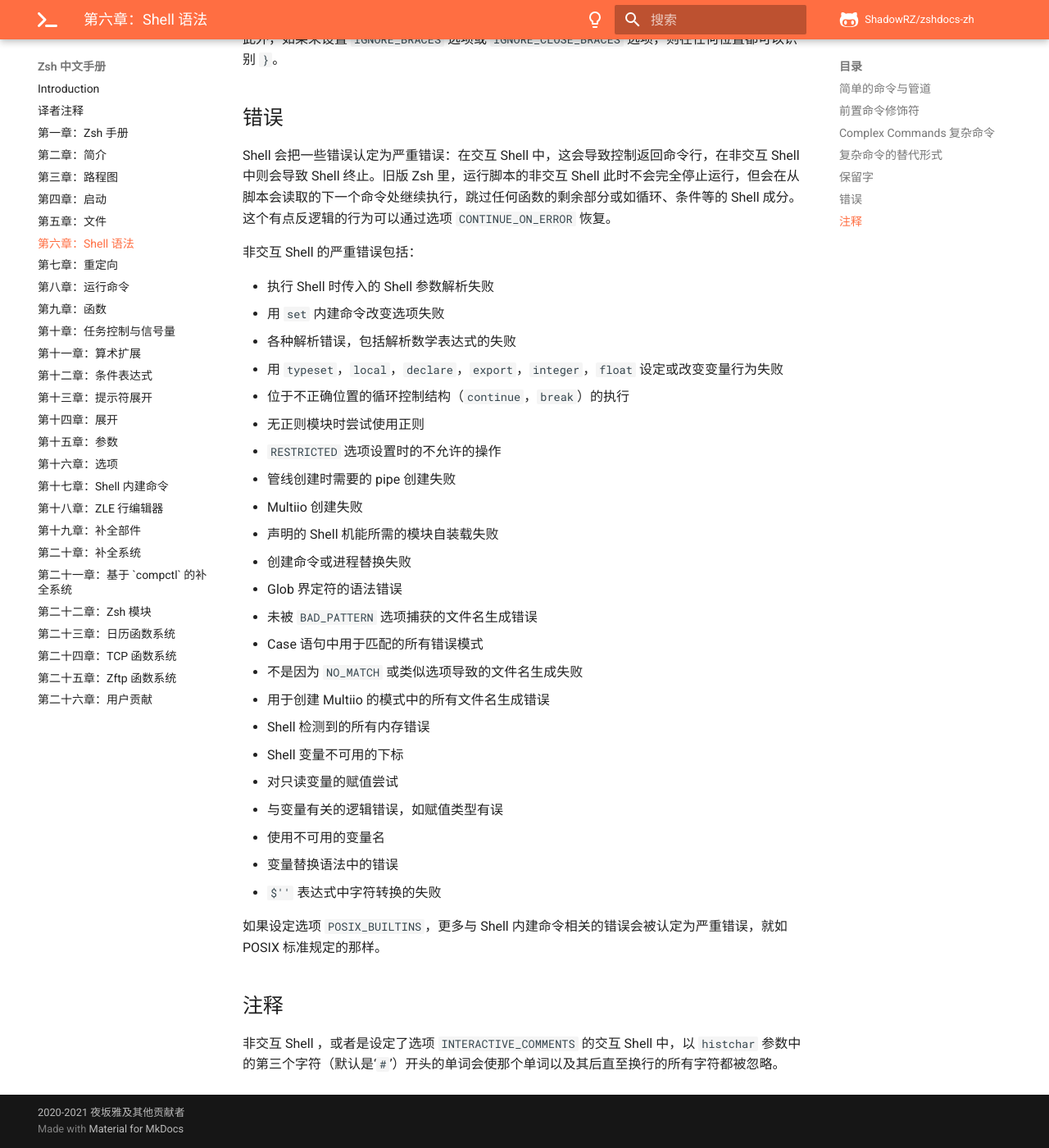
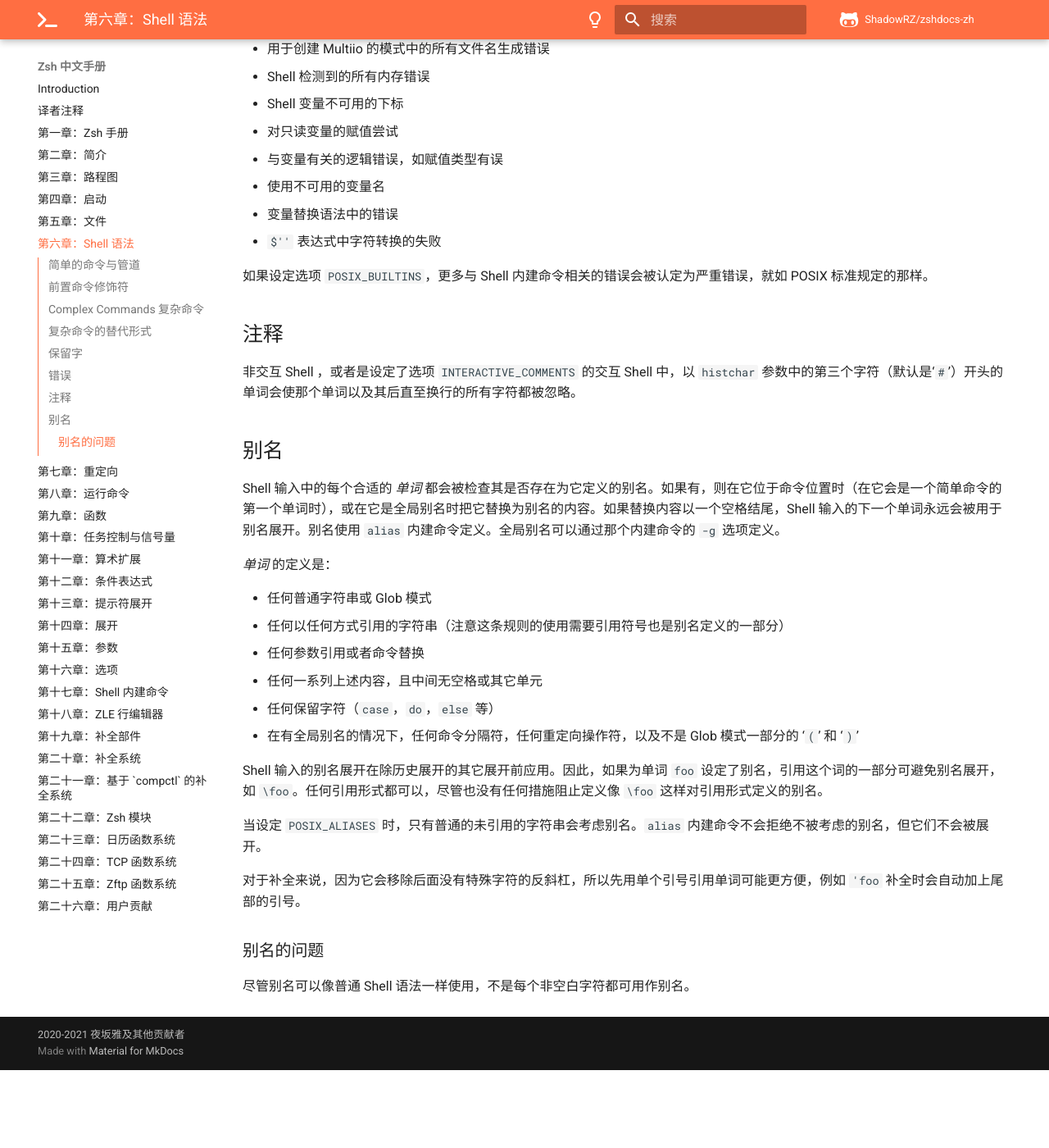
Before and after one commit to ShadowRZ/zshdocs-zh, an MkDocs documentation site: the page built from content/06-shell-grammer.md, in a window 1280 px wide and 1400 px high, scrolled down 7287 px. Shown: the whole window at 82% size. Built offline with MkDocs 1.6.1 and Material for MkDocs 9.7.7, drawn with Linux system fonts in a browser that asks for light colours; comment, search, counter and statistics services are not loaded; after the commit the page ends 8592 px from its top, so only the background shows below that.

Commit message:
feat(6.8): Aliasing (Partial)

```diff
--- a/content/06-shell-grammer.md
+++ b/content/06-shell-grammer.md
@@ -231,3 +231,26 @@ Shell 会把一些错误认定为严重错误：在交互 Shell 中，这会导
 ## 注释
 
 非交互 Shell ，或者是设定了选项 `INTERACTIVE_COMMENTS` 的交互 Shell 中，以 `histchar` 参数中的第三个字符（默认是‘`#`’）开头的单词会使那个单词以及其后直至换行的所有字符都被忽略。
+
+## 别名
+
+Shell 输入中的每个合适的 _单词_ 都会被检查其是否存在为它定义的别名。如果有，则在它位于命令位置时（在它会是一个简单命令的第一个单词时），或在它是全局别名时把它替换为别名的内容。如果替换内容以一个空格结尾，Shell 输入的下一个单词永远会被用于别名展开。别名使用 `alias` 内建命令定义。全局别名可以通过那个内建命令的 `-g` 选项定义。
+
+_单词_ 的定义是：
+
+* 任何普通字符串或 Glob 模式
+* 任何以任何方式引用的字符串（注意这条规则的使用需要引用符号也是别名定义的一部分）
+* 任何参数引用或者命令替换
+* 任何一系列上述内容，且中间无空格或其它单元
+* 任何保留字符（`case`，`do`，`else` 等）
+* 在有全局别名的情况下，任何命令分隔符，任何重定向操作符，以及不是 Glob 模式一部分的 ‘`(`’ 和 ‘`)`’
+
+Shell 输入的别名展开在除历史展开的其它展开前应用。因此，如果为单词 `foo` 设定了别名，引用这个词的一部分可避免别名展开，如 `\foo`。任何引用形式都可以，尽管也没有任何措施阻止定义像 `\foo` 这样对引用形式定义的别名。
+
+当设定 `POSIX_ALIASES` 时，只有普通的未引用的字符串会考虑别名。`alias` 内建命令不会拒绝不被考虑的别名，但它们不会被展开。
+
+对于补全来说，因为它会移除后面没有特殊字符的反斜杠，所以先用单个引号引用单词可能更方便，例如 `'foo` 补全时会自动加上尾部的引号。
+
+### 别名的问题
+
+尽管别名可以像普通 Shell 语法一样使用，不是每个非空白字符都可用作别名。
--- a/mkdocs.yml
+++ b/mkdocs.yml
@@ -26,6 +26,8 @@ theme:
     icon:
         repo: 'fontawesome/brands/github-alt'
         logo: 'fontawesome/solid/terminal'
+    features:
+        - toc.integrate
 plugins:
     - search
     - git-revision-date-localized:
```
